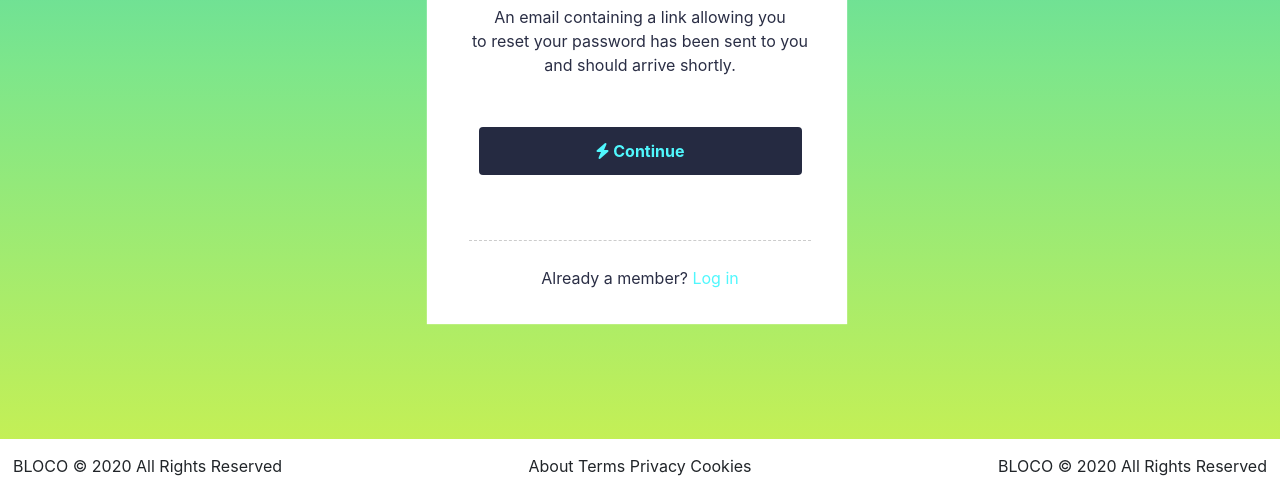
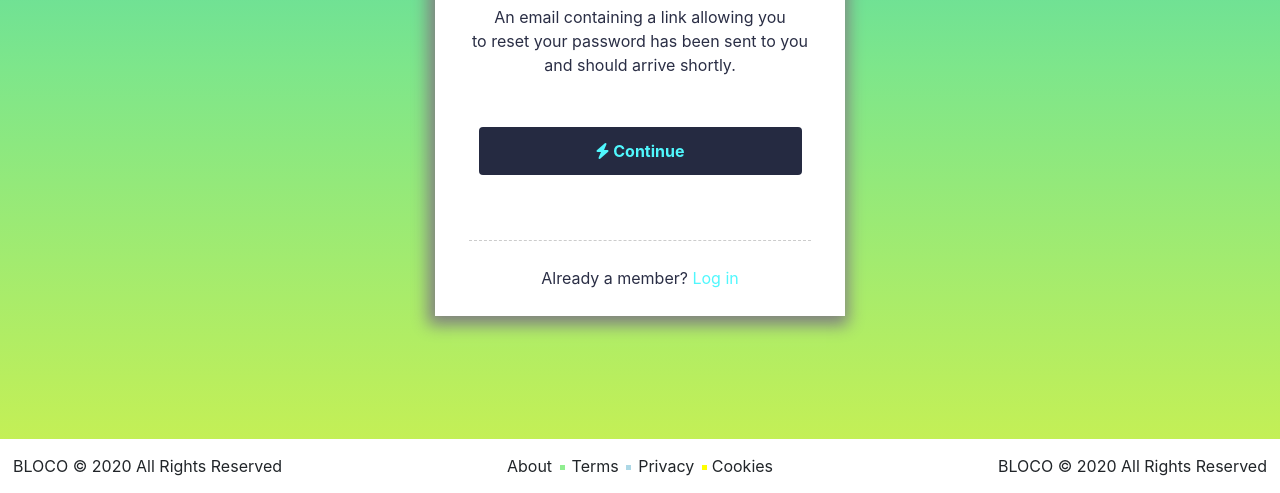
Before and after one commit to AbdurrahmanSogbesan/Bloco-Mock-Page, a plain HTML site: page index.html in a window 1280 px wide. Shown: the part 362-855 px from the top of the page. Drawn offline with nearby package versions, Linux system fonts and the light colour scheme.

Commit message:
footer before pseudos added

```diff
--- a/assets/css/main.css
+++ b/assets/css/main.css
@@ -103,8 +103,7 @@ body {
     text-align: center;
     padding-top: 50px;
     width: 410px;
-    box-shadow: -3px 3px 1px 5px #fff;
-    padding-bottom: 26px;
+    box-shadow: -2px 4px 15px 5px grey;    padding-bottom: 26px;
 }
 
 .thanks {
@@ -156,19 +155,45 @@ footer {
     padding: 15px 3px;
 }
 
-footer span::before {
-    content: '';
-    background: black;
-    width: 10px;
-    height: 10px;
-}
-
 .roww {
     display: flex;
     flex-direction: row;
     justify-content: space-between;
     padding-left: 10px;
     padding-right: 10px;
+}
+
+.terms::before {
+    content: '';
+    background: lightgreen;
+    display: inline-block;
+    height: 5px;
+    width: 5px;
+    vertical-align: middle;
+    margin-right: 7px;
+    margin-left: 3px;
+}
+
+.priv::before {
+    content: '';
+    background: lightblue;
+    display: inline-block;
+    height: 5px;
+    width: 5px;
+    vertical-align: middle;
+    margin-right: 7px;
+    margin-left: 3px;
+}
+
+.cookies::before {
+    content: '';
+    background: yellow;
+    display: inline-block;
+    height: 5px;
+    width: 5px;
+    vertical-align: middle;
+    margin-right: 5px;
+    margin-left: 3px;
 }
 
 @media (max-width:600px) {
```
